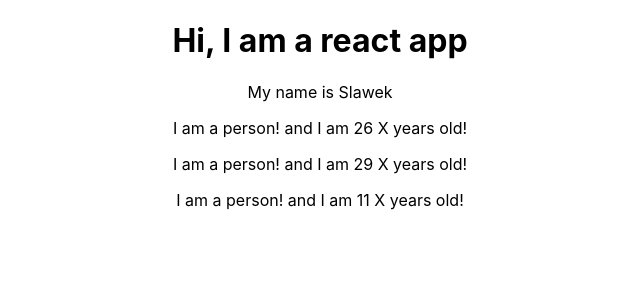
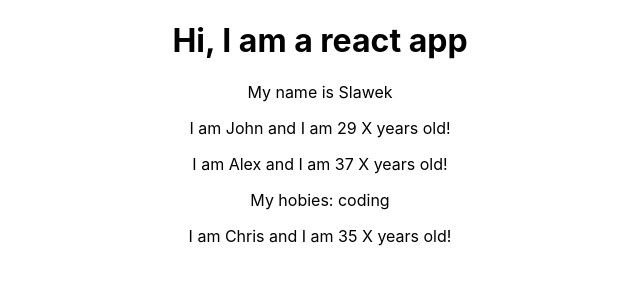
Before and after one commit to Slav666/React_project, a React (Create React App) app: page / in a window 1280 px wide. Shown: the top 300 px of the page, without its empty margins (320-960 px from the left). Built offline with nearby package versions, Linux system fonts and the light colour scheme.

Commit message:
Person.js update with props and props.children property

```diff
--- a/src/App.js
+++ b/src/App.js
@@ -8,9 +8,9 @@
     <div className="App">
       <h1>Hi, I am a react app</h1>
       <p>My name is Slawek</p>
-      <Person />
-      <Person />
-      <Person />
+      <Person name  = "John" age = "29" />
+      <Person name = "Alex" age= "37">My hobies: coding</Person>
+      <Person name = "Chris" age ="35"/>
     </div>
     );
   }
--- a/src/Person/person.js
+++ b/src/Person/person.js
@@ -1,7 +1,12 @@
 import React from 'react';
 
-const person = () => {
-    return <p>I am a person! and I am {Math.floor(Math.random() * 30)}  X years old!</p>
+const person = (props) => {
+    return (
+        <div>
+    <p>I am {props.name} and I am {props.age}  X years old!</p>
+    <p>{props.children}</p>
+    </div>
+    )
 }
 
 export default person;
```
